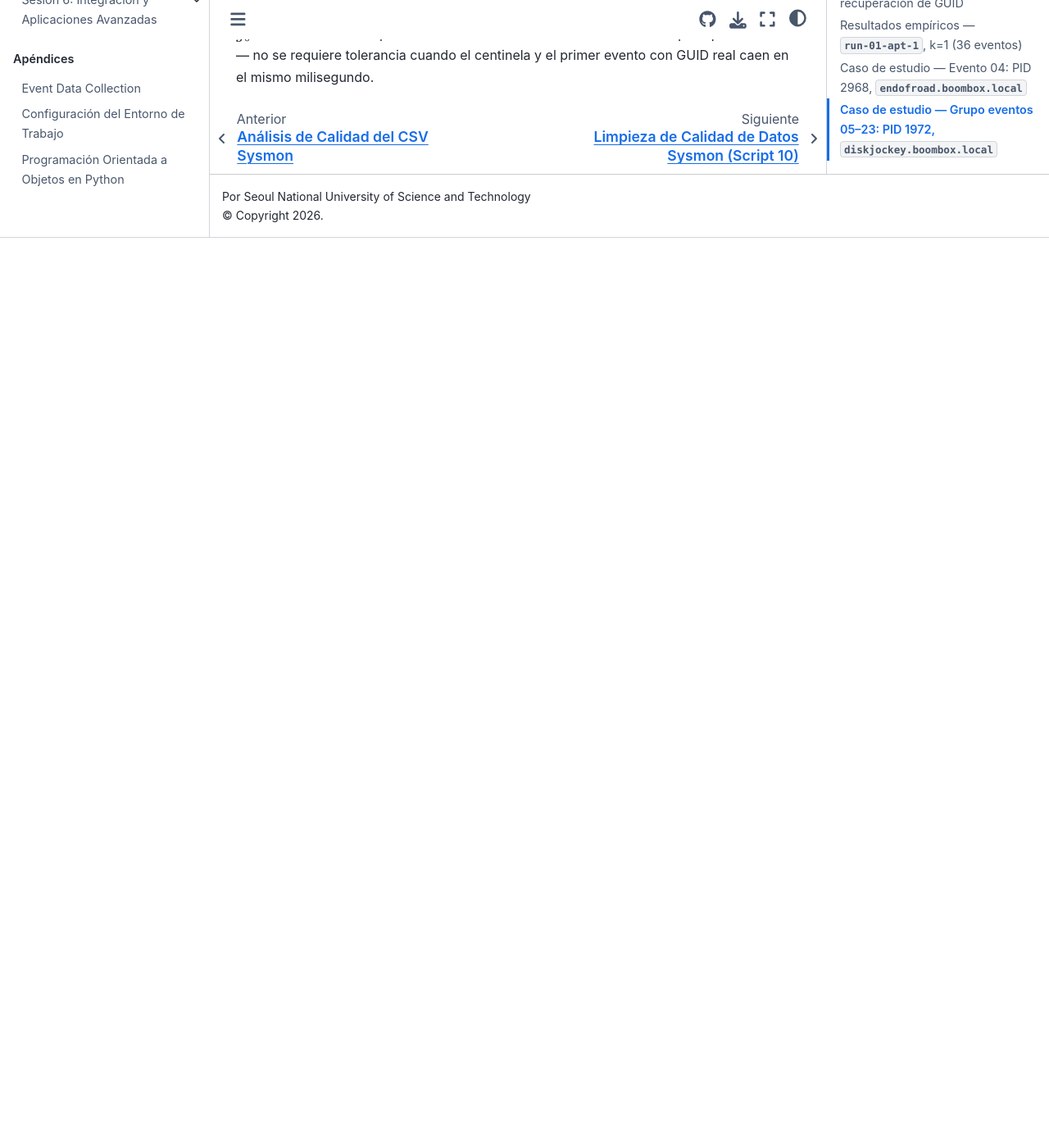
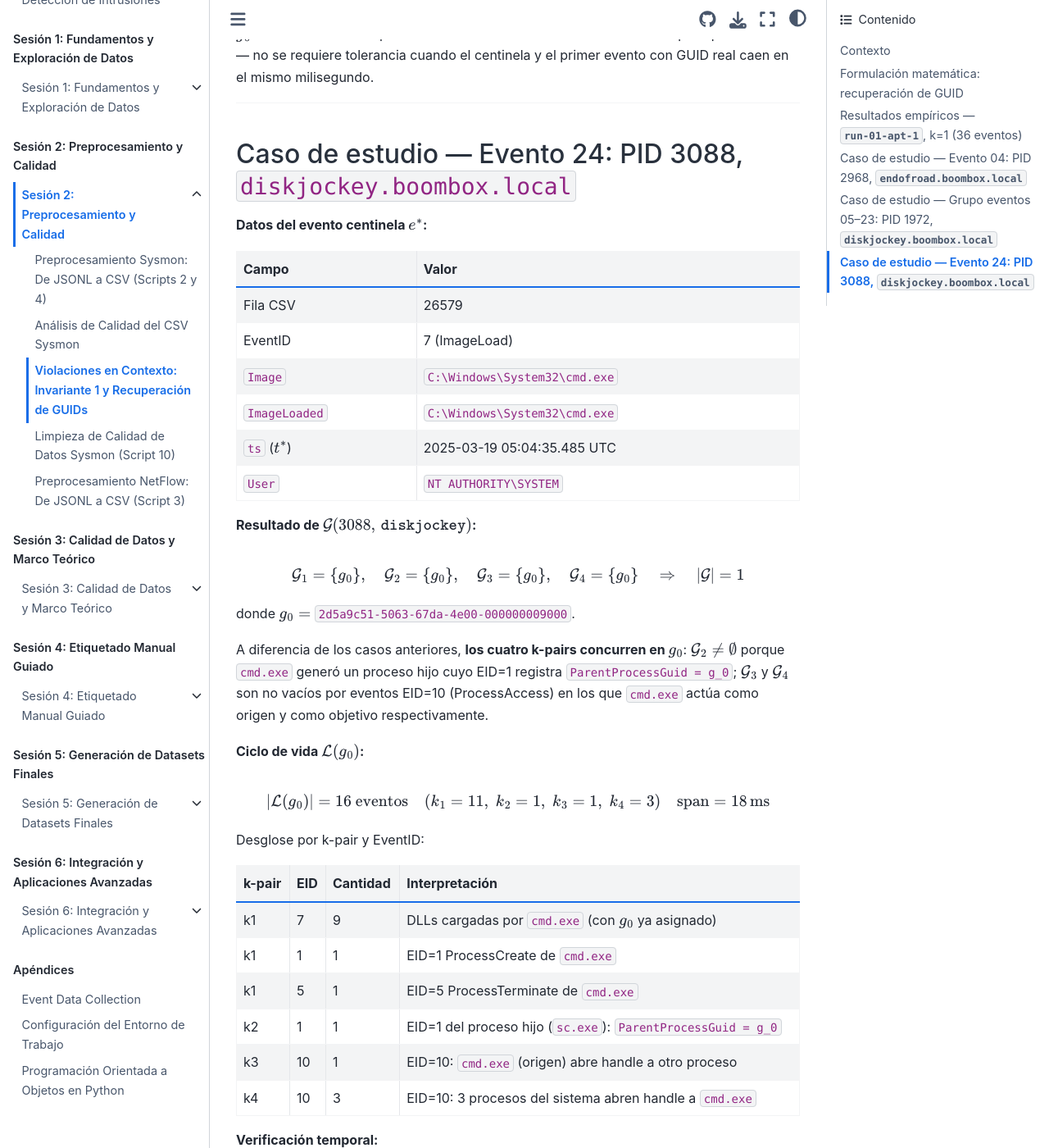
Before and after one commit to ollerenac/curso2026, a Jupyter Book: the page built from sesion-2/9-violaciones-en-contexto.md, in a window 1280 px wide and 1400 px high, scrolled down 11080 px. Shown: the whole window at 82% size. Built offline with Jupyter Book 1.0.4 settings and Sphinx 7.4.7 and the Sphinx Book theme 1.1.4, drawn with Linux system fonts in a browser that asks for light colours; before the commit the page ends 11370 px from its top, so only the background shows below that; some of the changed text lies outside the part shown.

Commit message:
analysis(sesion-2): add event 24 case study (cmd.exe PID 3088, PRE_GUID_INIT)
- 9_enfoque_B.ipynb: cells for sentinel display, G(p,c), L(g0) lifecycle,
  EID=1 parent, timeline plot, and conclusion for event 24
- 9-violaciones-en-contexto.md: full event 24 section with G decomposition
  (all 4 k-pairs active), L(g0) table by EID, temporal verification,
  EID=1 parent info, figure reference
- img/ev24_timeline.png: two-panel timeline (span=18ms, gap=0ms)

Co-Authored-By: Claude Sonnet 4.6 <noreply@anthropic.com>

````diff
--- a/sesion-2/9-violaciones-en-contexto.md
+++ b/sesion-2/9-violaciones-en-contexto.md
@@ -437,3 +437,116 @@ $g_0$ es el GUID correcto para los 19 eventos centinela.
 El caso confirma que $\delta$ puede ser 0 — no se requiere tolerancia
 cuando el centinela y el primer evento con GUID real caen en el mismo
 milisegundo.
+
+---
+
+## Caso de estudio — Evento 24: PID 3088, `diskjockey.boombox.local`
+
+**Datos del evento centinela $e^*$:**
+
+| Campo | Valor |
+|-------|-------|
+| Fila CSV | 26579 |
+| EventID | 7 (ImageLoad) |
+| `Image` | `C:\Windows\System32\cmd.exe` |
+| `ImageLoaded` | `C:\Windows\System32\cmd.exe` |
+| `ts` ($t^*$) | 2025-03-19 05:04:35.485 UTC |
+| `User` | `NT AUTHORITY\SYSTEM` |
+
+**Resultado de $\mathcal{G}(3088,\, \texttt{diskjockey})$:**
+
+$$
+\mathcal{G}_1 = \{g_0\}, \quad \mathcal{G}_2 = \{g_0\}, \quad
+\mathcal{G}_3 = \{g_0\}, \quad \mathcal{G}_4 = \{g_0\}
+\quad \Rightarrow \quad \lvert\mathcal{G}\rvert = 1
+$$
+
+donde $g_0 =$ `2d5a9c51-5063-67da-4e00-000000009000`.
+
+A diferencia de los casos anteriores, **los cuatro k-pairs concurren en $g_0$**:
+$\mathcal{G}_2 \neq \emptyset$ porque `cmd.exe` generó un proceso hijo cuyo EID=1
+registra `ParentProcessGuid = g_0`; $\mathcal{G}_3$ y $\mathcal{G}_4$ son no vacíos
+por eventos EID=10 (ProcessAccess) en los que `cmd.exe` actúa como origen
+y como objetivo respectivamente.
+
+**Ciclo de vida $\mathcal{L}(g_0)$:**
+
+$$
+\lvert\mathcal{L}(g_0)\rvert = 16 \text{ eventos}
+\quad (k_1 = 11,\; k_2 = 1,\; k_3 = 1,\; k_4 = 3)
+\quad \text{span} = 18\,\text{ms}
+$$
+
+Desglose por k-pair y EventID:
+
+| k-pair | EID | Cantidad | Interpretación |
+|--------|-----|----------|----------------|
+| k1 | 7 | 9 | DLLs cargadas por `cmd.exe` (con $g_0$ ya asignado) |
+| k1 | 1 | 1 | EID=1 ProcessCreate de `cmd.exe` |
+| k1 | 5 | 1 | EID=5 ProcessTerminate de `cmd.exe` |
+| k2 | 1 | 1 | EID=1 del proceso hijo (`sc.exe`): `ParentProcessGuid = g_0` |
+| k3 | 10 | 1 | EID=10: `cmd.exe` (origen) abre handle a otro proceso |
+| k4 | 10 | 3 | EID=10: 3 procesos del sistema abren handle a `cmd.exe` |
+
+**Verificación temporal:**
+
+$$
+t_{\min}(g_0) = \texttt{05:04:35.485} \qquad t^* = \texttt{05:04:35.485}
+\qquad t_{\max}(g_0) = \texttt{05:04:35.503}
+$$
+
+$$
+t^* = t_{\min}(g_0) \quad \Rightarrow \quad
+t_{\min}(g_0) - \delta \;\leq\; t^* \;\leq\; t_{\max}(g_0)
+\;\text{ para cualquier } \delta \geq 0
+$$
+
+Gap = **0 ms**: el centinela EID=7 (auto-carga de `cmd.exe`) y el primer evento
+con GUID real caen en el mismo milisegundo — patrón `PRE_GUID_INIT` idéntico
+al grupo 05–23.
+
+**Proceso creador (EID=1):**
+
+| Campo | Valor |
+|-------|-------|
+| `ProcessGuid` | `2d5a9c51-5063-67da-4e00-000000009000` ($g_0$) |
+| `ParentProcessId` | 1620 |
+| `ParentImage` | `C:\Windows\System32\cmd.exe` |
+| `ParentProcessGuid` | `2d5a9c51-5053-67da-1d00-000000009000` |
+| `CommandLine` | `C:\Windows\system32\cmd.exe /c sc.exe qc npcap` |
+| `User` | `NT AUTHORITY\SYSTEM` |
+
+El proceso es un `cmd.exe` lanzado por otro `cmd.exe` (PID 1620) con la
+instrucción `/c sc.exe qc npcap` — consulta de la configuración del servicio
+`npcap` (driver de captura de red). Ambos tienen GUID real válido:
+el padre `ParentProcessGuid` es real y $\mathcal{G}_2 = \{g_0\}$ confirma
+que el hijo (`sc.exe`) fue registrado correctamente.
+
+La figura siguiente muestra el ciclo de vida completo y el zoom sobre la
+brecha pre-GUID:
+
+```{figure} img/ev24_timeline.png
+:name: ev24-timeline
+:width: 100%
+
+**Evento 24 — inicialización de `cmd.exe` (PID 3088, `diskjockey`).**
+Panel superior: ciclo de vida de $g_0$ (16 eventos, span = 18 ms).
+Puntos azules (k1): proceso activo. Cuadrado verde (k2): hijo `sc.exe` (EID=1, +3 ms).
+Triángulo morado (k3): `cmd.exe` como origen de ProcessAccess (EID=10).
+Triángulos naranja (k4): 3 procesos del sistema accediendo a `cmd.exe` (EID=10).
+Línea roja discontinua: centinela $t^*$, coincidente con $t_{\min}(g_0)$.
+Línea verde: EID=1 ProcessCreate (+3 ms). Línea rojo oscuro: EID=5 ProcessTerminate.
+Panel inferior (zoom): $t^* = t_{\min}(g_0)$ — gap = 0 ms.
+```
+
+**Aplicación de la regla de recuperación:**
+
+$$
+t_{\min}(g_0) - \delta \;\leq\; t^* \quad (\delta = 0\,\text{ms})
+\;\implies\; \texttt{REPLACE_GUID} \quad [\texttt{PRE_GUID_INIT}]
+$$
+
+$g_0$ es el GUID correcto para el evento centinela.
+El patrón `PRE_GUID_INIT` se confirma por tercera vez: EID=7 auto-carga
+(`Image == ImageLoaded`), gap = 0 ms, y los cuatro k-pairs apuntan al
+mismo $g_0$.
````
Also changed, not shown: sesion-2/img/ev24_timeline.png (added), 1 other file.
